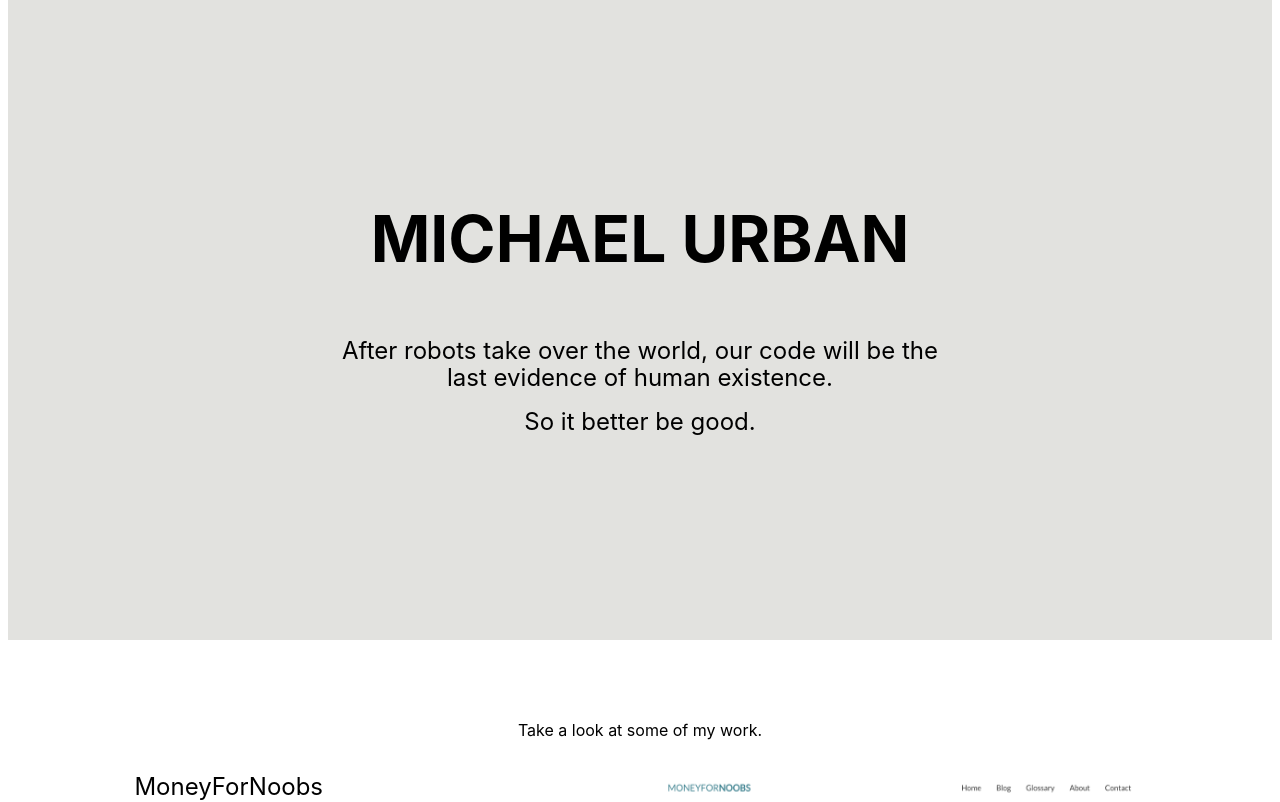
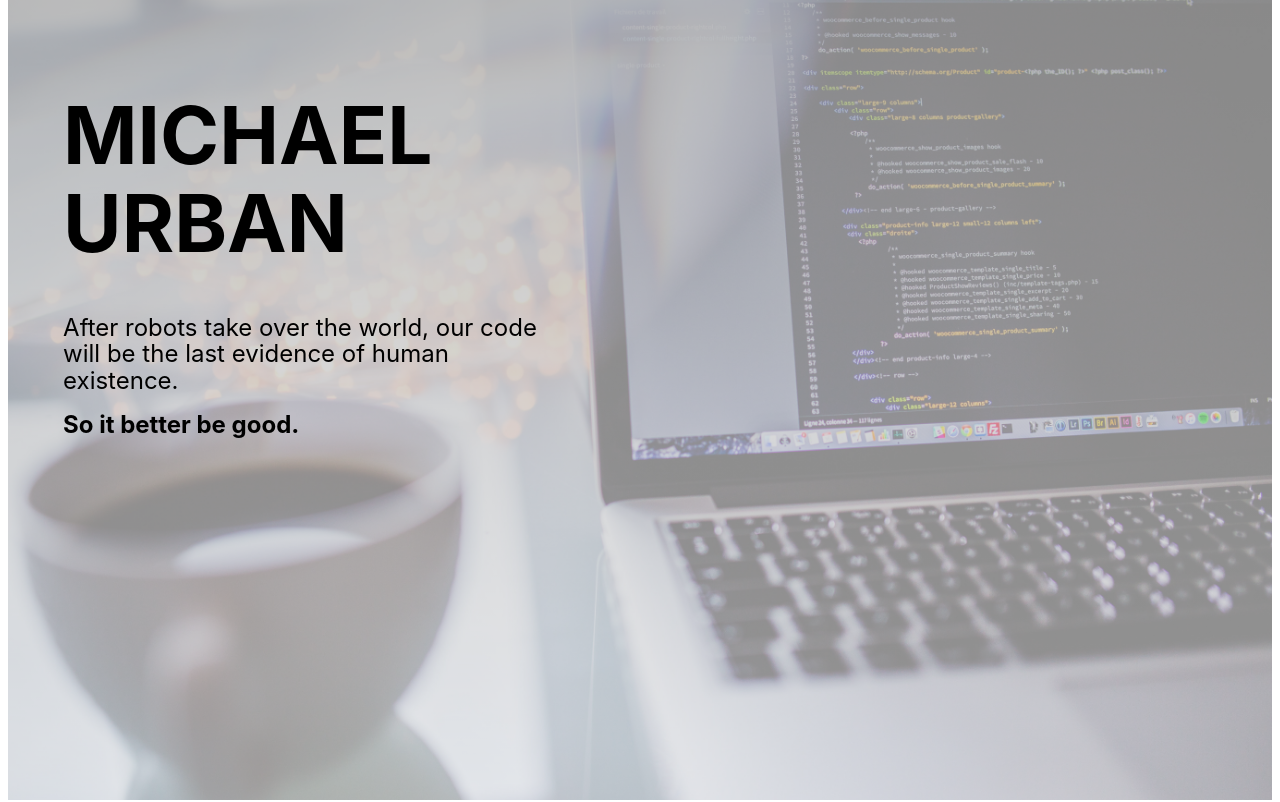
Before and after one commit to mdurban/nextjs-personal-website, a Next.js app: page /home in a window 1280 px wide. Shown: the top 802 px of the page. Built offline with nearby package versions, Linux system fonts and the light colour scheme.

Commit message:
hero banner

```diff
--- a/pages/home.js
+++ b/pages/home.js
@@ -22,7 +22,7 @@ export default function Home() {
           </div>
           <br />
           <div className={styles.heroSubtitle}>
-            So it better be good.
+            <span className={styles.descriptionLeader}> So it better be good.</span>
           </div>
         </div>
       </div>
@@ -61,28 +61,32 @@ export default function Home() {
 
           <div className={styles.projectContainer}>
             <div className={styles.projectDescription}>
+              <div className={styles.projectTitle}>Representatives Finder Website</div>
+              <div className={styles.projectSubTitle}>Website that helps users search for their representatives based on their location. Gives information for city level officials up to federal.</div>
+              <div className={styles.projectSubTitle}><span className={styles.descriptionLeader}>Tech Stack: </span>React, Redux, SASS</div>
+            </div>
+            <div className={styles.projectImages}>
+              <a href='https://luiscarlin.github.io/representatives/' target='_blank'>
+                <img className={styles.workImage} src="/reps.png" alt="Vercel Logo" />
+              </a>
+            </div>
+          </div>
+
+          <div className={styles.projectContainer}>
+            <div className={styles.sideBySideImages}>
+              <img className={styles.singleImage} src="/prototype-1.png" alt="Vercel Logo" />
+              <img className={styles.singleImage} src="/prototype-2.png" alt="Vercel Logo" />
+            </div>
+            <div className={styles.projectDescription}>
               <div className={styles.projectTitle}>Real Estate Auction Prototype</div>
               <div className={styles.projectSubTitle}>Helped develop mobile application prototype that secured first round of funding for real estate startup.</div>
               <div className={styles.projectSubTitle}>The prototype was used by the company to show investors what functions they were planning on developing.</div>
               <div className={styles.projectSubTitle}>It hooked into an in-house cryptocurrency application to allow users to bid on real estate property using digital currency.</div>
               <div className={styles.projectSubTitle}><span className={styles.descriptionLeader}>Tech Stack: </span>React, Redux, MaterialUI, styled components</div>
             </div>
-            <div className={styles.sideBySideImages}>
-              <img className={styles.singleImage} src="/prototype-1.png" alt="Vercel Logo" />
-              <img className={styles.singleImage} src="/prototype-2.png" alt="Vercel Logo" />
-            </div>
           </div>
 
-          <div className={styles.projectContainer}>
-            <div className={styles.projectImages}>
-              <img className={styles.workImage} src="/reps.png" alt="Vercel Logo" />
-            </div>
-            <div className={styles.projectDescription}>
-              <div className={styles.projectTitle}>Representatives Finder Website</div>
-              <div className={styles.projectSubTitle}>Website that helps users search for their representatives based on their location. Gives information for city level officials up to federal.</div>
-              <div className={styles.projectSubTitle}><span className={styles.descriptionLeader}>Tech Stack: </span>React, Redux, SASS</div>
-            </div>
-          </div>
+
         </div>
       </main>
 
--- a/pages/home.module.css
+++ b/pages/home.module.css
@@ -4,35 +4,49 @@
 }
 
 .heroContainer {
-    background-color: #e2e2df;
-    height: 80vh;
+    height: 100vh;
     width: 100%;
+    display: block;
     position: relative;
+}
+
+.heroContainer::before {
+    content: "";
+    position: relative;
+    background-image: url('/hero.jpg');
+    background-image: linear-gradient(rgba(0, 0, 0, 0.50), rgba(0, 0, 0, 0.10)), url('/hero.jpg');
+    background-position: center;
+    background-repeat: no-repeat;
+    background-size: cover;
+    opacity: 0.5;
+    top: 0;
+    left: 0;
+    bottom: 0;
+    right: 0;
+    position: absolute;
+    z-index: -1;
 }
 
 .heroTitle {
     margin: 0;
-    font-size: 4rem;
-    text-align: center;
+    font-size: 5rem;
     font-weight: bold;
     text-transform: uppercase;
-    margin-bottom: 4rem;
+    margin-bottom: 3rem;
+    width: 25%;
 }
 
 .heroText {
-    text-align: center;
     position: absolute;
-    top: 50%;
-    left: 50%;
-    transform: translate(-50%, -50%);
-    width: 50%;
+    top: 20%;
+    left: 20%;
+    transform: translate(-20%, -20%);
     line-height: 1.1;
-    /* padding-left: 15px;
-    padding-right: 15px; */
 }
 
 .heroSubtitle {
     font-size: 1.5rem;
+    width: 50%;
 }
 
 .title {
```
Also changed, not shown: public/hero.jpg (added).
